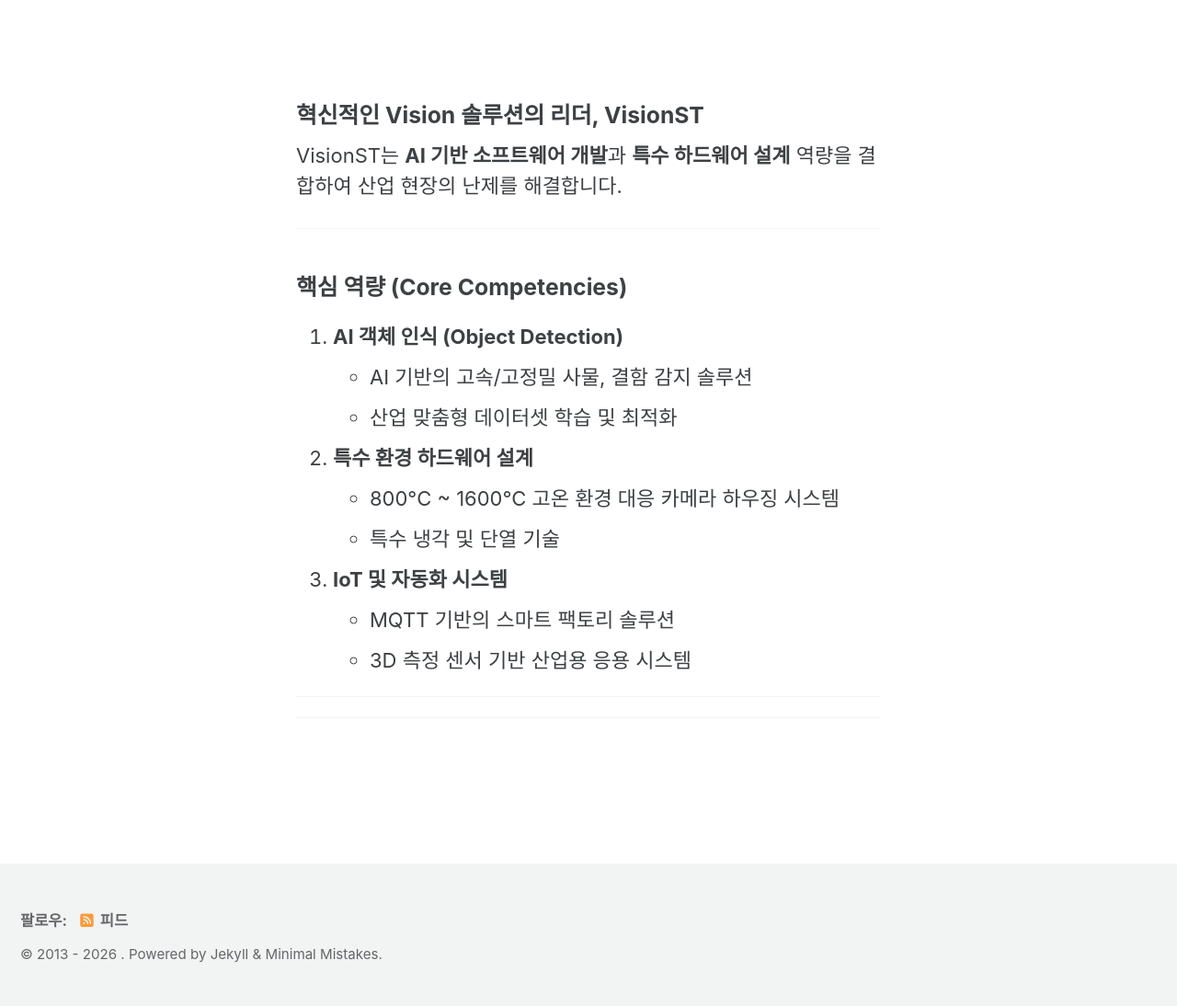
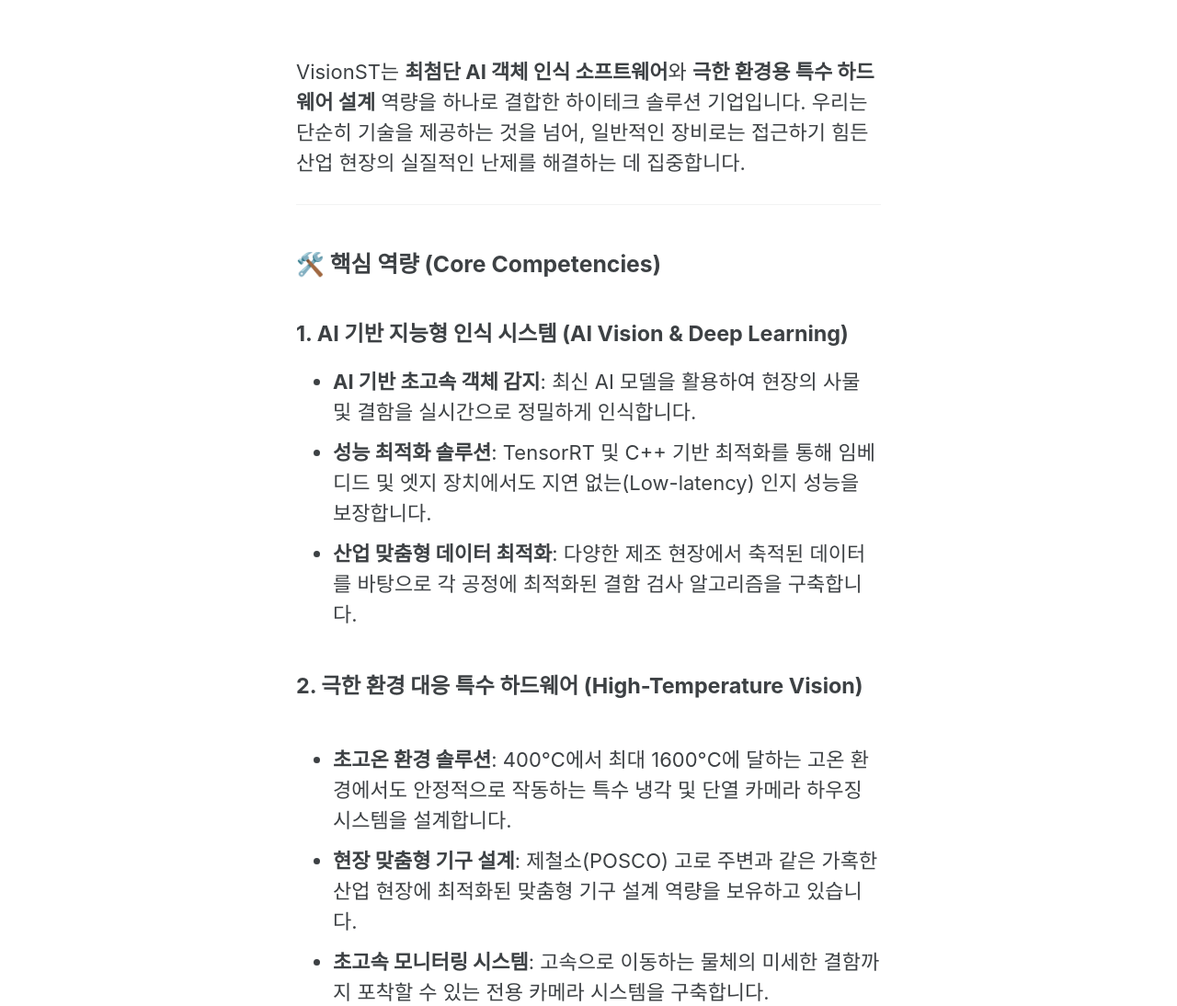
Before and after one commit to jgkim9/jgkim9.gibhub.io, a Jekyll site: the page built from _pages/about.md, in a window 1280 px wide and 1400 px high, cut to the strip 306-1400 px from the top of the window. Shown: the whole strip at 92% size. Built offline with Jekyll 4.4.1, drawn with Linux system fonts in a browser that asks for light colours; cached includes are drawn as plain includes; some of the changed text lies outside the part shown.

Commit message:
About 내용 업데이트, 오타 수정

```diff
--- a/_pages/about.md
+++ b/_pages/about.md
@@ -4,31 +4,33 @@
 permalink: /about/
 author_profile: true
 header:
-  overlay_image: /assets/images/Gemini_Generated_Image_3j0n9v3j0n9v3j0n.png # 상단 배경 이미지
-  overlay_filter: 0.4
+  overlay_image: /assets/images/Gemini_Generated_Image_3j0n9v3j0n9v3j0n.png
+  overlay_filter: 0.5
 ---
 
-### 혁신적인 Vision 솔루션의 리더, VisionST
-
-VisionST는 **AI 기반 소프트웨어 개발**과 **특수 하드웨어 설계** 역량을 결합하여 산업 현장의 난제를 해결합니다.
+VisionST는 **최첨단 AI 객체 인식 소프트웨어**와 **극한 환경용 특수 하드웨어 설계** 역량을 하나로 결합한 하이테크 솔루션 기업입니다. 우리는 단순히 기술을 제공하는 것을 넘어, 일반적인 장비로는 접근하기 힘든 산업 현장의 실질적인 난제를 해결하는 데 집중합니다.
 
 ---
 
-### 핵심 역량 (Core Competencies)
+### 🛠️ 핵심 역량 (Core Competencies)
 
-1. **AI 객체 인식 (Object Detection)**
-   * AI 기반의 고속/고정밀 사물, 결함 감지 솔루션
-   * 산업 맞춤형 데이터셋 학습 및 최적화
+#### **1. AI 기반 지능형 인식 시스템 (AI Vision & Deep Learning)**
+* **AI 기반 초고속 객체 감지**: 최신 AI 모델을 활용하여 현장의 사물 및 결함을 실시간으로 정밀하게 인식합니다.
+* **성능 최적화 솔루션**: TensorRT 및 C++ 기반 최적화를 통해 임베디드 및 엣지 장치에서도 지연 없는(Low-latency) 인지 성능을 보장합니다.
+* **산업 맞춤형 데이터 최적화**: 다양한 제조 현장에서 축적된 데이터를 바탕으로 각 공정에 최적화된 결함 검사 알고리즘을 구축합니다.
 
-2. **특수 환경 하드웨어 설계**
-   * 800°C ~ 1600°C 고온 환경 대응 카메라 하우징 시스템
-   * 특수 냉각 및 단열 기술
+#### **2. 극한 환경 대응 특수 하드웨어 (High-Temperature Vision)**
+* **초고온 환경 솔루션**: 400°C에서 최대 1600°C에 달하는 고온 환경에서도 안정적으로 작동하는 특수 냉각 및 단열 카메라 하우징 시스템을 설계합니다.
+* **현장 맞춤형 기구 설계**: 제철소(POSCO) 고로 주변과 같은 가혹한 산업 현장에 최적화된 맞춤형 기구 설계 역량을 보유하고 있습니다.
+* **초고속 모니터링 시스템**: 고속으로 이동하는 물체의 미세한 결함까지 포착할 수 있는 전용 카메라 시스템을 구축합니다.
 
-3. **IoT 및 자동화 시스템**
-   * MQTT 기반의 스마트 팩토리 솔루션
-   * 3D 측정 센서 기반 산업용 응용 시스템
+#### **3. 스마트 팩토리 및 IoT 통합 (IoT & Automation)**
+* **표준 프로토콜 기반 연결성**: MQTT 및 산업용 통신 규격을 활용하여 기존 생산 라인과 유연하게 데이터가 연동되는 스마트 솔루션을 제공합니다.
+* **3D 정밀 측정 및 분석**: 비전 센서를 활용한 3D 측정 기술로 비정형 사물의 형상 분석 및 공정 자동화를 지원합니다.
 
 ---
 
+### 🌟 VisionST의 가치
+VisionST는 **Delphi 및 C++Builder 기반의 정밀 소프트웨어 개발 노하우**와 최신 AI 기술을 융합하여, 고객사의 프로젝트가 단발성에 그치지 않고 지속 가능한 기술 자산이 되도록 지원합니다.
 
 ---
```
Also changed, not shown: _projects/2016-pohang-2-tapping.md (+2 -2 lines).
